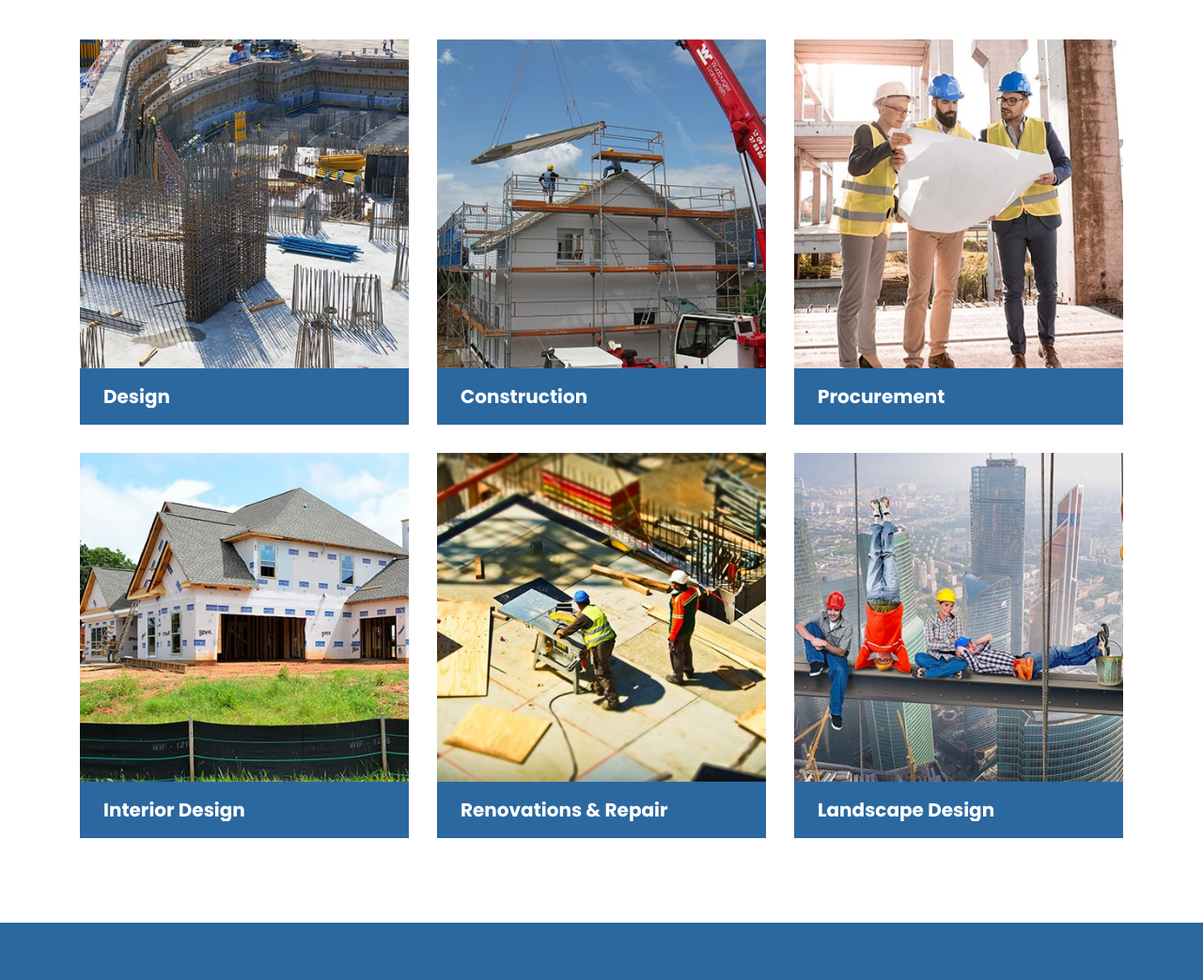
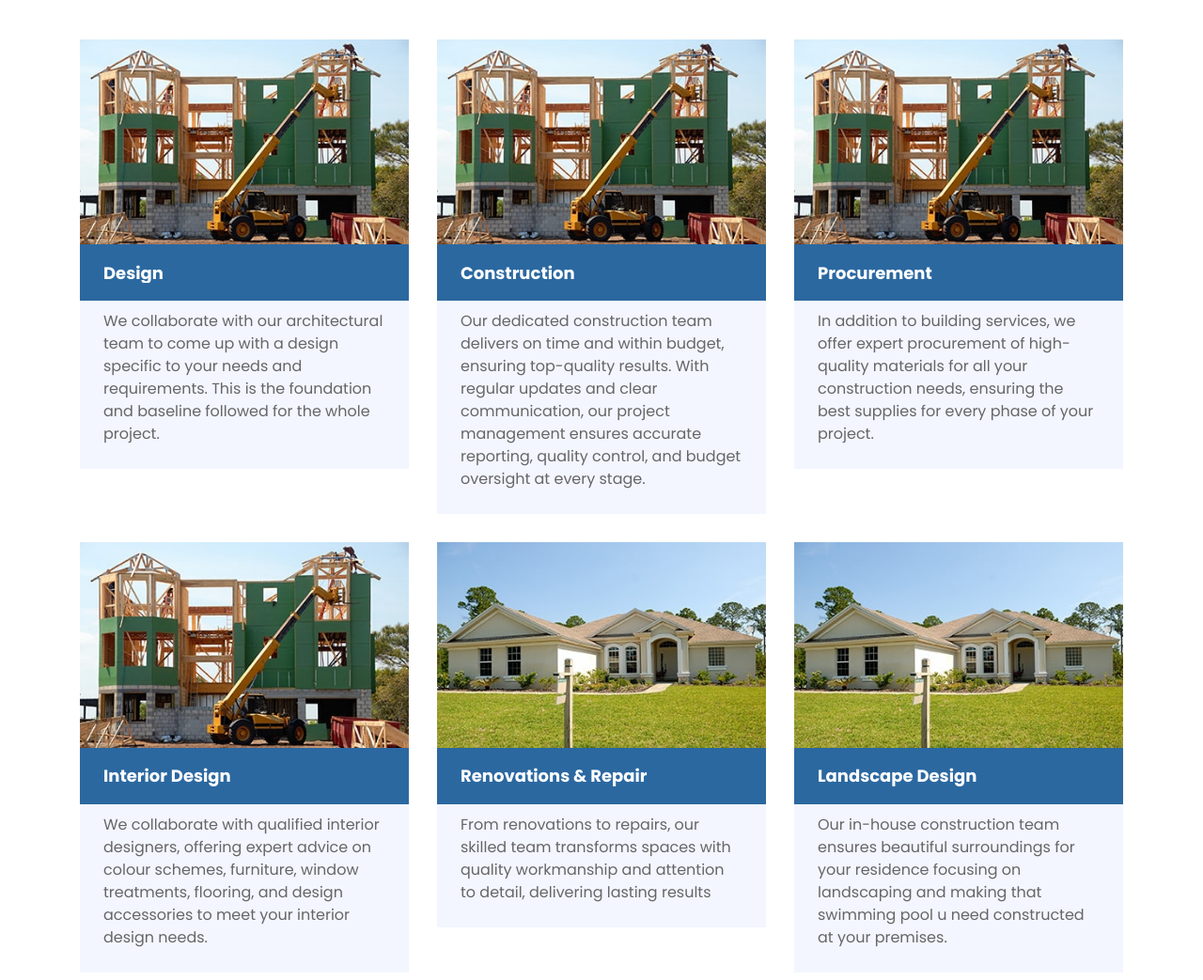
Before and after one commit to K227-arch/NAD-construction-website, a website built with Vite: page service.html in a window 1280 px wide. Shown: the part 657-1700 px from the top of the page at 94% size. Built offline with nearby package versions, Linux system fonts and the light colour scheme; no server answers.

Commit message:
services

```diff
--- a/service.html
+++ b/service.html
@@ -125,117 +125,126 @@
       </div>
       <!-- Page Header End -->
 
-      <!-- Service Start -->
-      <div class="service">
+            <!-- Blog Start -->
+            <div class="blog">
               <div class="container">
                 <div class="section-header text-center">
-
                   <h2>Our Services</h2>
                   <p>What we do</p>
                 </div>
-          <div class="row services-container">
-            <div class="col-lg-4 col-md-6 wow fadeInUp" data-wow-delay="0.1s">
-              <div class="service-item">
-                <div class="service-img">
-                  <img src="img/service-1.jpg" alt="Image" />
-                  <div class="service-overlay">
+                <div class="row services-container" id="core-values-area">
+                  <div class="col-lg-4 col-md-6 wow fadeInUp" data-wow-delay="0.2s">
+                    <div class="blog-item">
+                      <div class="blog-img">
+                        <img src="img/blog-1.jpg" alt="Image" />
+                      </div>
+                      <div class="blog-title">
+                        <h3 style="color:white">Design</h3>
+                      </div>
+
+                      <div class="blog-text">
                         <p style="text-align: left">
                           We collaborate with our architectural team to come up with a design specific to your needs and
                       requirements. This is the foundation and baseline followed for the whole project.
                         </p>
                       </div>
                     </div>
-                <div class="service-text">
-                  <h3 style="color: white">Design</h3>
+                  </div>
 
+                  <div class="col-lg-4 col-md-6 wow fadeInUp" data-wow-delay="0.2s">
+                    <div class="blog-item">
+                      <div class="blog-img">
+                        <img src="img/blog-1.jpg" alt="Image" />
                       </div>
+                      <div class="blog-title">
+                        <h3 style="color:white">Construction</h3>
                       </div>
-            </div>
-            <div class="col-lg-4 col-md-6 wow fadeInUp" data-wow-delay="0.2s">
-              <div class="service-item">
-                <div class="service-img">
-                  <img src="img/service-2.jpg" alt="Image" />
-                  <div class="service-overlay">
-                    <p style="text-align: left">
+
+                      <div class="blog-text">
+                        <p style="text-align: left;">
                           Our dedicated construction team delivers on time and within budget, ensuring top-quality results. With regular updates and clear communication, our project management ensures accurate reporting, quality control, and budget oversight at every stage.
                         </p>
                       </div>
                     </div>
-                <div class="service-text">
-                  <h3 style="color: white">Construction</h3>
+                  </div>
+
+                  <div class="col-lg-4 col-md-6 wow fadeInUp" data-wow-delay="0.2s">
+                    <div class="blog-item">
+                      <div class="blog-img">
+                        <img src="img/blog-1.jpg" alt="Image" />
+                      </div>
+                      <div class="blog-title">
+                        <h3 style="color:white">Procurement</h3>
+                      </div>
+
+                      <div class="blog-text">
+                        <p style="text-align: left">
+                          In addition to building services, we offer expert procurement of high-quality materials for all your construction needs, ensuring the best supplies for every phase of your project.
+                        </p>
+                      </div>
+                    </div>
+                  </div>
+
+                  <div class="col-lg-4 col-md-6 wow fadeInUp" data-wow-delay="0.2s">
+                    <div class="blog-item">
+                      <div class="blog-img">
+                        <img src="img/blog-1.jpg" alt="Image" />
+                      </div>
+                      <div class="blog-title">
+                        <h3 style="color:white">Interior Design</h3>
+                      </div>
+
+                      <div class="blog-text">
+                        <p style="text-align: left">
+                          We collaborate with qualified interior designers, offering expert advice on colour schemes, furniture, window treatments, flooring, and design accessories to meet your interior design needs.
+                        </p>
+                      </div>
+                    </div>
+                  </div>
+
+                  <div class="col-lg-4 col-md-6 wow fadeInUp">
+                    <div class="blog-item">
+                      <div class="blog-img">
+                        <img src="img/blog-2.jpg" alt="Image" />
+                      </div>
+                      <div class="blog-title">
+                        <h3 style="color:white">Renovations & Repair</h3>
+                      </div>
+
+                      <div class="blog-text">
+                        <p style="text-align: left">
+                          From renovations to repairs, our skilled team transforms spaces with quality workmanship and attention to detail, delivering lasting results
+                        </p>
+                      </div>
+                    </div>
+                  </div>
+
+                  <div class="col-lg-4 col-md-6 wow fadeInUp">
+                    <div class="blog-item">
+                      <div class="blog-img">
+                        <img src="img/blog-2.jpg" alt="Image" />
+                      </div>
+                      <div class="blog-title">
+                        <h3 style="color:white">Landscape Design</h3>
+                      </div>
+
+                      <div class="blog-text">
+                        <p style="text-align: left">
+                          Our in-house construction team ensures beautiful surroundings for your residence focusing on landscaping and making that swimming pool u need constructed at your premises.
+                        </p>
+                      </div>
+                    </div>
+                  </div>
 
 
                 </div>
               </div>
             </div>
-            <div class="col-lg-4 col-md-6 wow fadeInUp" data-wow-delay="0.3s">
-              <div class="service-item">
-                <div class="service-img">
-                  <img src="img/service-3.jpg" alt="Image" />
-                  <div class="service-overlay">
-                    <p style="text-align: left">
-                      In addition to building services, we offer expert procurement of high-quality materials for all your construction needs, ensuring the best supplies for every phase of your project.
-                    </p>
-                  </div>
-                </div>
-                <div class="service-text">
-                  <h3 style="color: white">Procurement</h3>
+            <!-- Blog End -->
 
-                </div>
-              </div>
-            </div>
-            <div class="col-lg-4 col-md-6 wow fadeInUp" data-wow-delay="0.4s">
-              <div class="service-item">
-                <div class="service-img">
-                  <img src="img/service-4.jpg" alt="Image" />
-                  <div class="service-overlay">
-                    <p style="text-align: left">
-                      We collaborate with qualified interior designers, offering expert advice on colour schemes, furniture, window treatments, flooring, and design accessories to meet your interior design needs.
-                    </p>
-                  </div>
-                </div>
-                <div class="service-text">
-                  <h3 style="color: white">Interior Design</h3>
 
-                </div>
-              </div>
-            </div>
-            <div class="col-lg-4 col-md-6 wow fadeInUp" data-wow-delay="0.5s">
-              <div class="service-item">
-                <div class="service-img">
-                  <img src="img/service-5.jpg" alt="Image" />
-                  <div class="service-overlay">
-                    <p style="text-align: left">
-                      From renovations to repairs, our skilled team transforms spaces with quality workmanship and attention to detail, delivering lasting results
-                    </p>
-                  </div>
-                </div>
-                <div class="service-text">
-                  <h3 style="color: white">Renovations & Repair</h3>
+      <!-- Service Start -->
 
-                </div>
-              </div>
-            </div>
-            <div class="col-lg-4 col-md-6 wow fadeInUp" data-wow-delay="0.6s">
-              <div class="service-item">
-                <div class="service-img">
-                  <img src="img/service-6.jpg" alt="Image" />
-                  <div class="service-overlay">
-                    <p style="text-align: left">
-                      Our in-house construction team ensures beautiful surroundings for your residence focusing on landscaping and making that swimming pool u need constructed at your premises.
-
-                    </p>
-                  </div>
-                </div>
-                <div class="service-text">
-                  <h3 style="color: white">Landscape Design</h3>
-
-                </div>
-              </div>
-            </div>
-          </div>
-        </div>
-      </div>
       <!-- Service End -->
 
       <!-- FAQs Start -->
```
Also changed, not shown: about.html (+6 -6 lines). Lines whose indentation alone changed are shown as unchanged.
